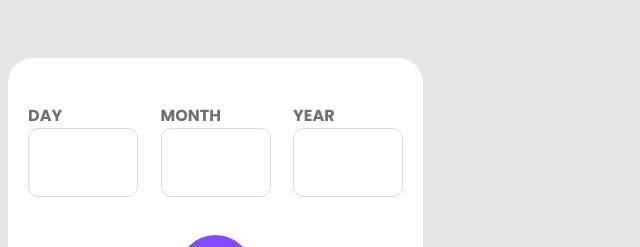
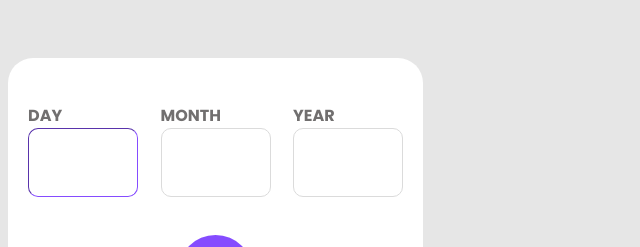
Before and after one commit to TW61-code/React-Age-Calculator, a React (Create React App) app: page / in a window 1280 px wide. Shown: the top 247 px of the page, without its empty margins (0-640 px from the left). Built offline with nearby package versions, Linux system fonts and the light colour scheme; the HTML template or start-up script is replaced by a standard one.

Commit message:
Add shake animation to input field when user tries to add more values

```diff
--- a/package.json
+++ b/package.json
@@ -6,6 +6,7 @@
     "@testing-library/jest-dom": "^5.17.0",
     "@testing-library/react": "^13.4.0",
     "@testing-library/user-event": "^13.5.0",
+    "framer-motion": "^11.3.30",
     "react": "^18.3.1",
     "react-dom": "^18.3.1",
     "react-scripts": "^5.0.1",
--- a/src/App.js
+++ b/src/App.js
@@ -1,5 +1,6 @@
 import './App.css';
 import { useState } from "react";
+import { motion } from "framer-motion";
 
 function App() {
 
@@ -75,9 +76,14 @@ function App() {
 
     if (isNaN(day) || day > daysInMonth(month, year) || day < 1) {
       newErrors.dayInput = `Must be a valid day`;
+    } else if (day > currentDate.getDate() && month >= currentDate.getMonth() + 1 && year === currentDate.getFullYear()) {
+      newErrors.dayInput = `Must be a past date`
     }
     if (isNaN(month) || month > 12 || month < 1) {
       newErrors.monthInput = "Must be a valid month";
+    } else if (month > currentDate.getMonth() + 1 && year === currentDate.getFullYear()) {
+      //prevent a future date
+      newErrors.monthInput = `Must be a past date`;
     }
     if (isNaN(year) || year > currentDate.getFullYear()) {
       newErrors.yearInput = "Must be in the past";
@@ -112,17 +118,20 @@ function App() {
   return (
     <div className="App">
       <form onSubmit={calculateAge}>
-        <div className="input-container">
+        <motion.div
+
+          className="input-container"
+        >
           <label style={{color: errors.dayInput && "hsl(0, 100%, 67%)"}}>DAY</label>
           <input type="text"
                  className={Object.keys(newErrors).length ? "invalid" : "date-input"}
                  value={dayValue}
                  onChange={handleDayValueChange}
-                 style={{border: errors.dayInput && "1px solid hsl(0, 100%, 67%)"}}
-                 autofocus
+                 style={{border: errors.dayInput && "1px solid hsl(0, 100%, 67%)",}}
+                 autoFocus
           />
           {errors.dayInput && <p>{errors.dayInput}</p>}
-        </div>
+        </motion.div>
 
         <div className="input-container">
           <label style={{color: errors.monthInput && "hsl(0, 100%, 67%)"}}>MONTH</label>
```
Also changed, not shown: 1 other file (tests, documents, lock files or other folders).
